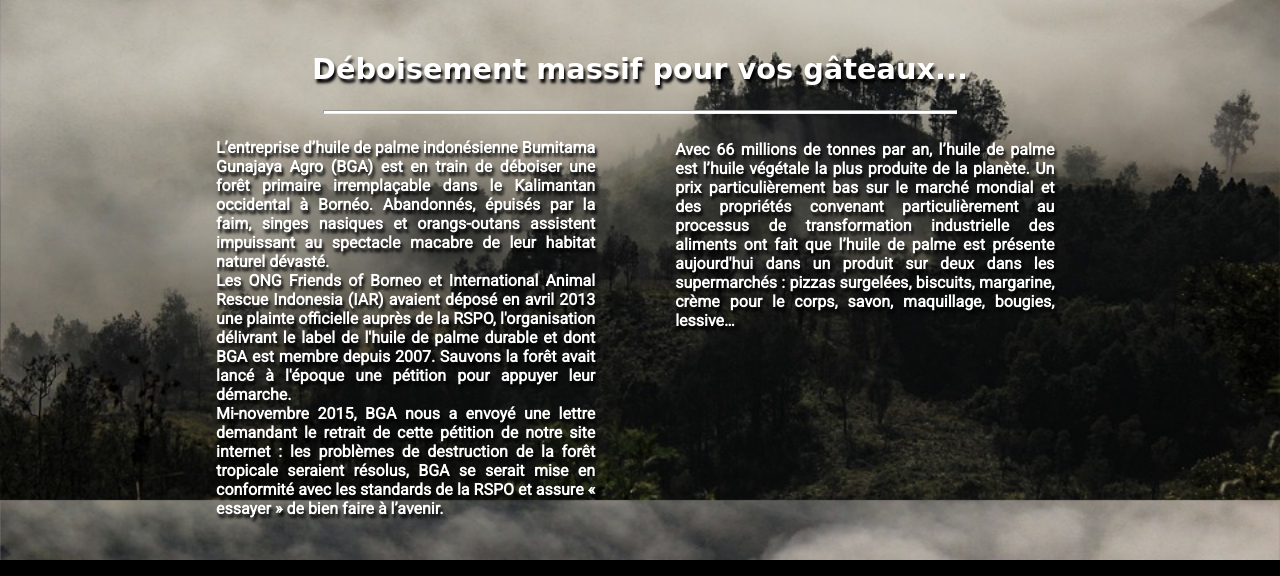
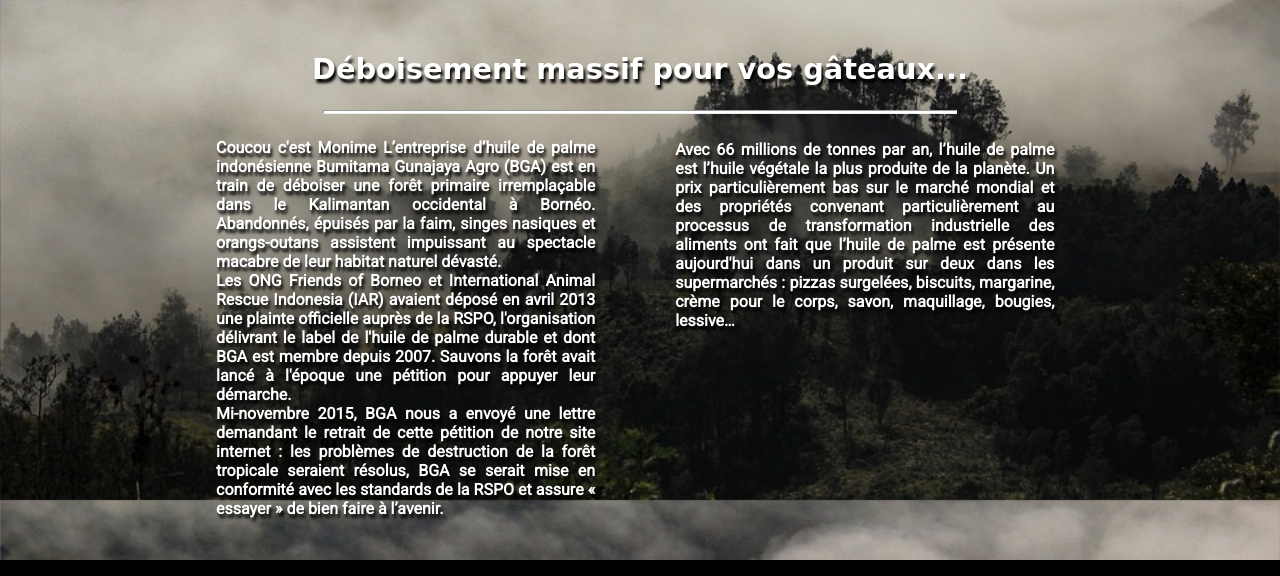
Before and after one commit to moCorrtech/Super_Veille, a plain HTML site: page index.html in a window 1280 px wide. Shown: the part 1100-1676 px from the top of the page. Drawn offline with Linux system fonts and the light colour scheme; a web font is replaced by a local one.

Commit message:
“second”

```diff
--- a/index.html
+++ b/index.html
@@ -36,7 +36,7 @@
             </div>
         <section id="vite_dit">
 		<div id="premiere_partie">
-			<p>L’entreprise d’huile de palme indonésienne Bumitama Gunajaya Agro (BGA) est en train de déboiser une forêt primaire irremplaçable dans le Kalimantan occidental à Bornéo. Abandonnés, épuisés par la faim, singes nasiques et orangs-outans assistent impuissant au spectacle macabre de leur habitat naturel dévasté.<br>Les ONG Friends of Borneo et International Animal Rescue Indonesia (IAR) avaient déposé en avril 2013 une plainte officielle auprès de la RSPO, l'organisation délivrant le label de l'huile de palme durable et dont BGA est membre depuis 2007. Sauvons la forêt avait lancé à l'époque une pétition pour appuyer leur démarche.<br>Mi-novembre 2015, BGA nous a envoyé une lettre demandant le retrait de cette pétition de notre site internet : les problèmes de destruction de la forêt tropicale seraient résolus, BGA se serait mise en conformité avec les standards de la RSPO et assure « essayer » de bien faire à l’avenir.</p>
+			<p>Coucou c'est Monime L’entreprise d’huile de palme indonésienne Bumitama Gunajaya Agro (BGA) est en train de déboiser une forêt primaire irremplaçable dans le Kalimantan occidental à Bornéo. Abandonnés, épuisés par la faim, singes nasiques et orangs-outans assistent impuissant au spectacle macabre de leur habitat naturel dévasté.<br>Les ONG Friends of Borneo et International Animal Rescue Indonesia (IAR) avaient déposé en avril 2013 une plainte officielle auprès de la RSPO, l'organisation délivrant le label de l'huile de palme durable et dont BGA est membre depuis 2007. Sauvons la forêt avait lancé à l'époque une pétition pour appuyer leur démarche.<br>Mi-novembre 2015, BGA nous a envoyé une lettre demandant le retrait de cette pétition de notre site internet : les problèmes de destruction de la forêt tropicale seraient résolus, BGA se serait mise en conformité avec les standards de la RSPO et assure « essayer » de bien faire à l’avenir.</p>
 		</div>
 		 <div id="deuxieme_partie">
 			Avec 66 millions de tonnes par an, l’huile de palme est l’huile végétale la plus produite de la planète. Un prix particulièrement bas sur le marché mondial et des propriétés convenant particulièrement au processus de transformation industrielle des aliments ont fait que l’huile de palme est présente aujourd'hui dans un produit sur deux dans les supermarchés : pizzas surgelées, biscuits, margarine, crème pour le corps, savon, maquillage, bougies, lessive…
```
